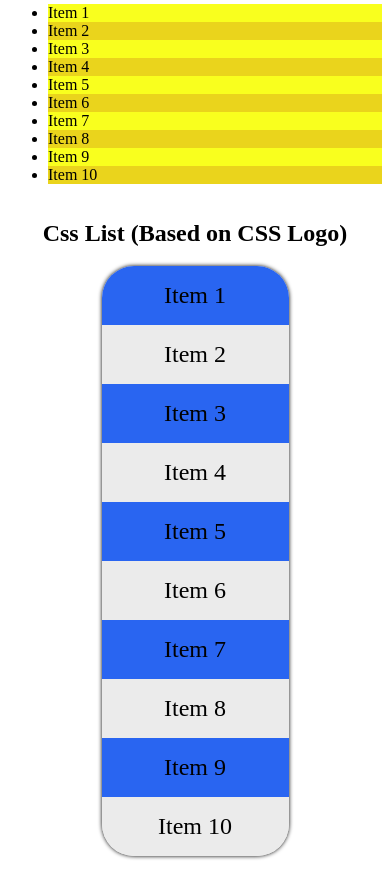
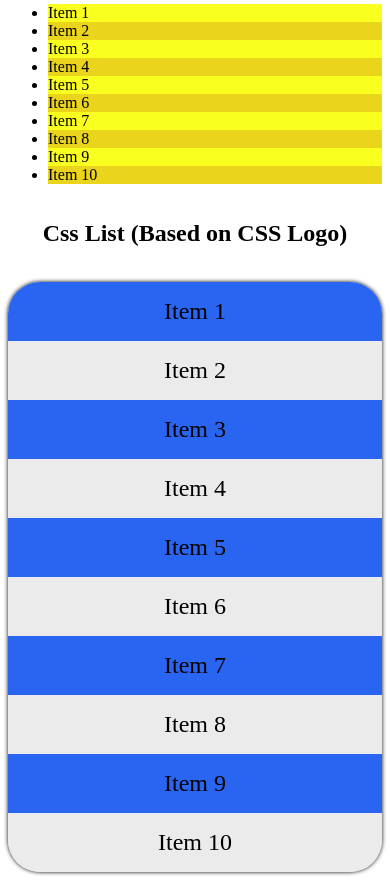
Before and after one commit to Antonio-Bennett/Antonio_Bennett_Programming_Challenge, a PHP site: page / in a window 390 px wide. Shown: the part 364-1260 px from the top of the page. Before the commit the page ends 1224 px from the top, so only its background shows below. Run offline with PHP 8.4, Linux system fonts and the light colour scheme.

Commit message:
css list completed

```diff
--- a/index.php
+++ b/index.php
@@ -6,6 +6,7 @@ declare(strict_types=1); ?>
 <html>
 
 <head>
+  <meta name="viewport" content="width=device-width, initial-scale=1">
   <link rel="stylesheet" type="text/css" href="style.css">
   <script src="index.js" defer></script>
 </head>
--- a/style.css
+++ b/style.css
@@ -12,6 +12,13 @@
   width: 50%;
   text-align: center;
   overflow: hidden;
+}
+
+@media only screen and (max-width: 768px) {
+  #wrapper > div {
+    width: 100%;
+    margin: 1rem;
+  }
 }
 
 #wrapper ul {
```
